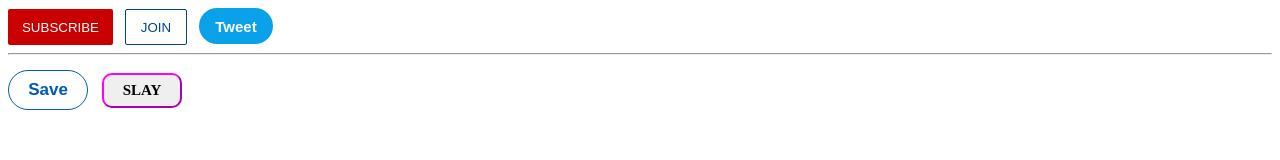
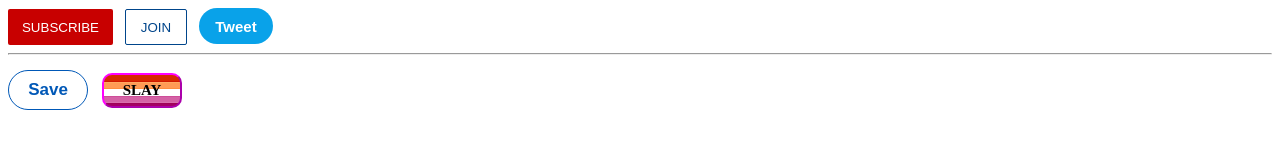
Before and after one commit to slaytron5000/buttons, a plain HTML site: page index.html in a window 1280 px wide. Drawn offline with Linux system fonts and the light colour scheme.

Commit message:
Update index.html

```diff
--- a/index.html
+++ b/index.html
@@ -80,7 +80,7 @@
     height: 35px;
     border-radius: 10px;
     border-color: magenta;
-    background: img(Lesbian_Pride_Flag_2019.svg.png);
+    background: url(../img/Lesbian_Pride_Flag_2019.svg.png);
     transition: box-shadow 0.15s;
 }
 .slay:hover{
```
